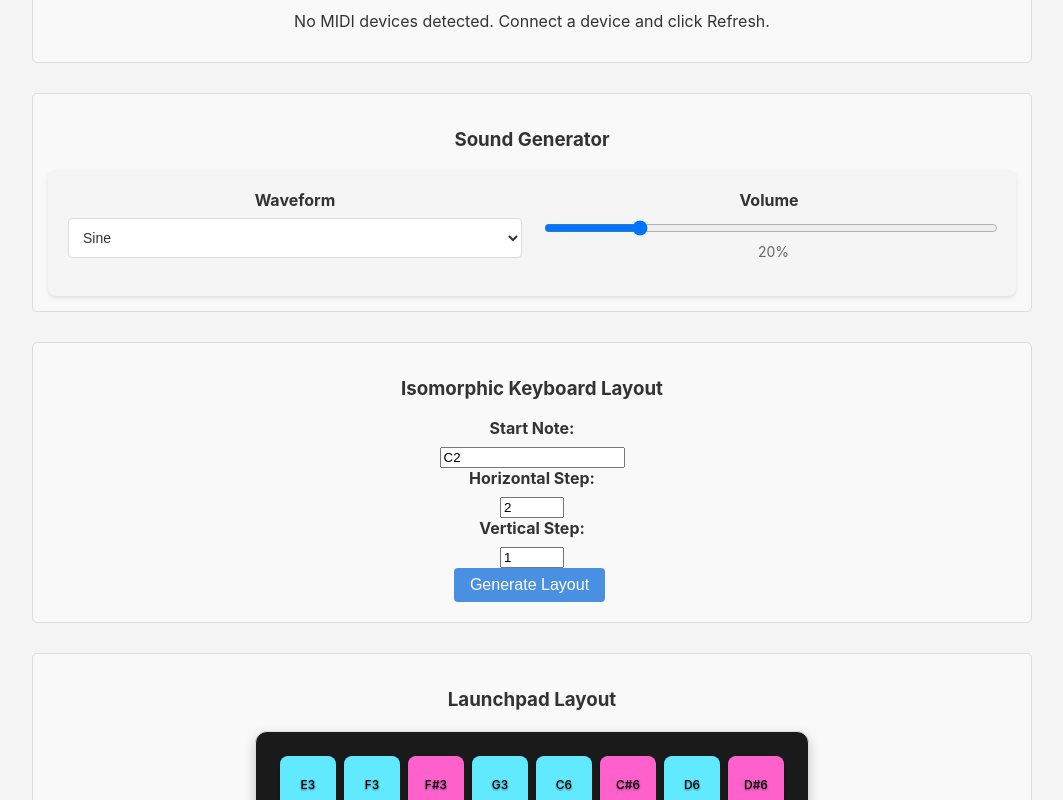
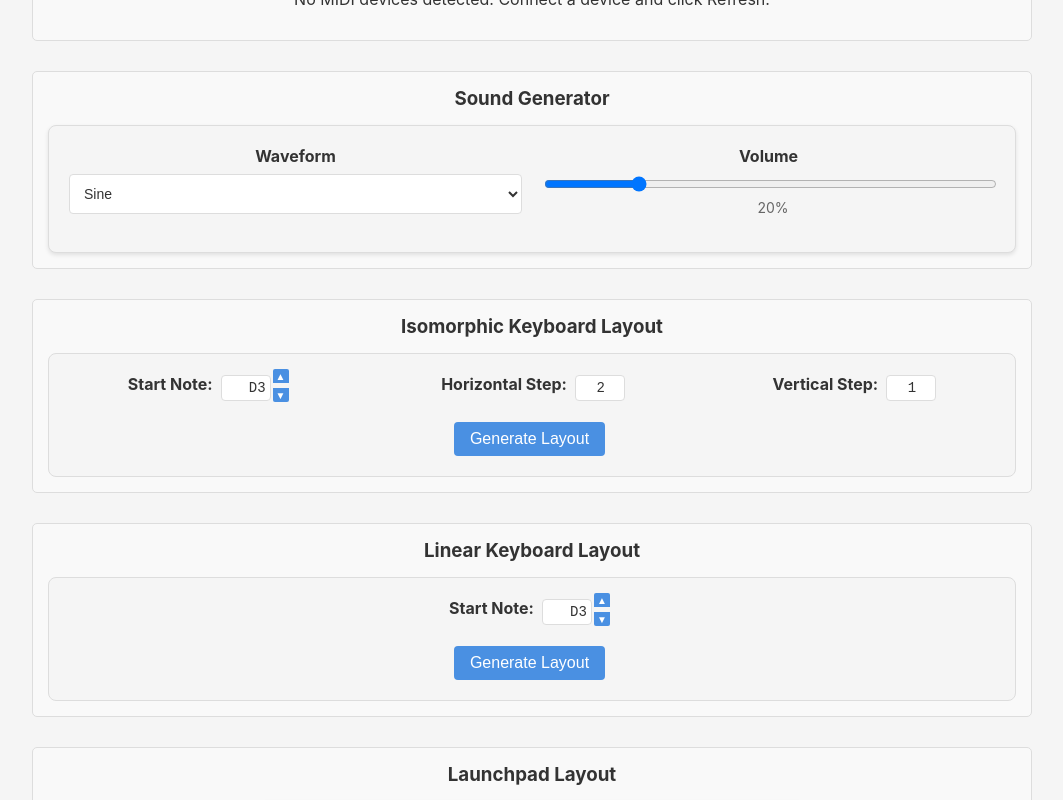
Before and after one commit to iwilare/launchpad, a React (Vite) app: page / in a window 1280 px wide. Shown: the part 380-1180 px from the top of the page, without its empty margins (108-1171 px from the left). Built offline with nearby package versions, Linux system fonts and the light colour scheme.

Commit message:
Added sessions

```diff
--- a/src/App.css
+++ b/src/App.css
@@ -144,6 +144,11 @@ body {
   font-weight: 500;
   color: var(--text-color);
   transition: color var(--transition-speed);
+}
+
+h3 {
+  margin-top: 0;
+  margin-bottom: 15px;
 }
 
 .theme-toggle {
@@ -457,6 +462,7 @@ button:disabled {
   background: var(--sound-generator-bg);
   padding: 20px;
   border-radius: 8px;
+  border: 1px solid var(--border-color);
   box-shadow: 0 2px 4px rgba(0,0,0,0.1);
 }
 
@@ -467,10 +473,33 @@ button:disabled {
   margin-bottom: 15px;
 }
 
-.control-group {
+.sound-control-group {
   flex: 1;
   min-width: 200px;
 }
+
+.sound-control-group label {
+  display: block;
+  margin-bottom: 8px;
+  font-weight: bold;
+  color: var(--text-color);
+}
+
+.sound-control-group select {
+  width: 100%;
+  padding: 10px;
+  border: 1px solid var(--border-color);
+  border-radius: 4px;
+  background-color: var(--select-bg);
+  color: var(--text-color);
+  font-size: 14px;
+}
+
+.sound-control-group input[type="range"] {
+  width: 100%;
+  margin-bottom: 5px;
+}
+
 
 .control-group label {
   display: block;
@@ -518,12 +547,6 @@ button:disabled {
   justify-content: space-between;
   align-items: center;
   margin-bottom: 15px;
-}
-
-.note-map-header h3 {
-  margin: 0;
-  font-size: 1.2rem;
-  color: var(--text-color);
 }
 
 .note-map-table-container {
@@ -930,22 +953,6 @@ button:disabled {
   font-weight: bold;
 }
 
-/* Add CSS for the JankoLayout component */
-.janko-layout-container {
-  margin-top: 20px;
-  padding: 15px;
-  background-color: var(--color-settings-bg);
-  border-radius: 8px;
-  border: 1px solid var(--border-color);
-}
-
-.janko-settings {
-  display: grid;
-  grid-template-columns: repeat(auto-fit, minmax(200px, 1fr));
-  gap: 15px;
-  margin-bottom: 15px;
-}
-
 .setting-group {
   display: flex;
   flex-direction: column;
@@ -1095,3 +1102,82 @@ button:disabled {
 .color-controls {
   margin-bottom: 10px;
 }
+
+.isomorphic-keyboard-generator {
+  padding: 15px;
+  background: var(--sound-generator-bg);
+  border: 1px solid var(--border-color);
+  border-radius: 8px;
+}
+
+.isomorphic-keyboard-generator .controls-grid {
+  display: flex;
+  align-items: center;
+  gap: 20px;
+  margin-bottom: 15px;
+  justify-content: space-around;
+}
+
+.isomorphic-keyboard-generator .control-group {
+  display: flex;
+  align-items: center;
+  gap: 8px;
+}
+
+
+.isomorphic-keyboard-generator input[type="number"],
+.isomorphic-keyboard-generator .note-input {
+  width: 40px;
+  padding: 4px;
+  border: 1px solid var(--border-color);
+  border-radius: 4px;
+  background: var(--input-bg);
+  color: var(--text-color);
+  font-family: monospace;
+  font-size: 14px;
+  text-align: right;
+}
+
+/* Dark theme adjustments */
+[data-theme="dark"] .isomorphic-keyboard-generator input[type="number"],
+[data-theme="dark"] .isomorphic-keyboard-generator .note-input {
+  background: var(--input-bg);
+  color: var(--text-color);
+}
+
+.note-input-container {
+  display: flex;
+  align-items: center;
+}
+
+.note-stepper {
+  display: flex;
+  flex-direction: column;
+  margin-left: 2px;
+}
+
+.note-stepper button {
+  padding: 0;
+  width: 16px;
+  height: 14px;
+  font-size: 10px;
+  display: flex;
+  align-items: center;
+  justify-content: center;
+  background: var(--button-bg);
+  border: none;
+  cursor: pointer;
+  color: white;
+}
+
+.note-stepper button:first-child {
+  border-radius: 2px 2px 0 0;
+}
+
+.note-stepper button:last-child {
+  border-radius: 0 0 2px 2px;
+}
+
+.note-stepper button:hover {
+  background: var(--button-hover);
+}
--- a/src/App.tsx
+++ b/src/App.tsx
@@ -9,6 +9,7 @@ import GridKeyboard from './components/GridKeyboard';
 import IsomorphicKeyboardGenerator from './components/IsomorphicKeyboardGenerator';
 import { KeyState, MIDIDevice, NoteState, SoundSettings } from './types';
 import { Note, LaunchpadColor, NoteMap, noteToString, isBlackNote, DEFAULT_MAPPINGS } from './types/notes';
+import LinearKeyboardGenerator from './components/LinearKeyboardGenerator';
 
 interface ColorSettings {
   whiteRest: LaunchpadColor;
@@ -25,7 +26,11 @@ const App: React.FC = () => {
   const [selectedOutputDevice, setSelectedOutputDevice] = useState<string>('');
   const [activeNotes, setActiveNotes] = useState<NoteState>({});
   const [activeKeys, setActiveKeys] = useState<KeyState>({});
-  const [noteMap, setNoteMapWithoutSync] = useState<NoteMap>(DEFAULT_MAPPINGS);
+  const [noteMap, setNoteMapWithoutSync] = useState<NoteMap>(() => {
+    // Try to load noteMap from sessionStorage
+    const savedNoteMap = sessionStorage.getItem('noteMap');
+    return savedNoteMap ? JSON.parse(savedNoteMap) : DEFAULT_MAPPINGS;
+  });
   const [theme, setTheme] = useState<'light' | 'dark'>('dark');
   const [soundSettings, setSoundSettings] = useState<SoundSettings>({
     volume: 0.20,
@@ -280,10 +285,12 @@ const App: React.FC = () => {
     });
   };
 
-  // Update setNoteMap to use the single source of truth
+  // Update setNoteMap to use the single source of truth and save to sessionStorage
   const setNoteMap = (newNoteMap: NoteMap) => {
     setNoteMapWithoutSync(newNoteMap);
     sendKeyboardColors(newNoteMap);
+    // Save to sessionStorage
+    sessionStorage.setItem('noteMap', JSON.stringify(newNoteMap));
   };
 
     // Function to synchronize keyboard colors with MIDI note map
@@ -419,6 +426,14 @@ const App: React.FC = () => {
       </div>
 
       <div className="section">
+        <h3>Linear Keyboard Layout</h3>
+        <LinearKeyboardGenerator
+          onUpdateMapping={setNoteMap}
+          colorSettings={colorSettings}
+        />
+      </div>
+
+      <div className="section">
         <h3>Launchpad Layout</h3>
         <GridKeyboard
           onKeyPress={(k) => controllerPlayNote(k)}
--- a/src/components/IsomorphicKeyboardGenerator.tsx
+++ b/src/components/IsomorphicKeyboardGenerator.tsx
@@ -47,9 +47,30 @@ const IsomorphicKeyboardGenerator: React.FC<Props> = ({ onUpdateMapping, colorSe
 
   return (
     <div className="isomorphic-keyboard-generator">
+      <div className="controls-grid">
         <div className="control-group">
           <label>Start Note:</label>
+          <div className="note-input-container">
             <NoteInput data={startNote} onChange={setStartNote} />
+            <div className="note-stepper">
+              <button
+                onClick={() => {
+                  if (startNote < 127) {
+                    setStartNote((startNote + 1) as Note);
+                  }
+                }}
+                disabled={startNote >= 127}
+              >▲</button>
+              <button
+                onClick={() => {
+                  if (startNote > 0) {
+                    setStartNote((startNote - 1) as Note);
+                  }
+                }}
+                disabled={startNote <= 0}
+              >▼</button>
+            </div>
+          </div>
         </div>
         <div className="control-group">
           <label>Horizontal Step:</label>
@@ -71,6 +92,7 @@ const IsomorphicKeyboardGenerator: React.FC<Props> = ({ onUpdateMapping, colorSe
             max={12}
           />
         </div>
+      </div>
       <button
         onClick={generateIsomorphicLayout}
         className="generate-button"
--- /dev/null
+++ b/src/components/LinearKeyboardGenerator.tsx
@@ -0,0 +1,81 @@
+import React, { useState } from 'react';
+import { Note, LaunchpadColor, NoteMap, isBlackKey, stringToNote, GRID_LAYOUT as GRID_LAYOUT, isBlackNote, DEFAULT_BASE_NOTE, LOWEST_CONTROLLER_NOTE } from '../types/notes';
+import NoteInput from './NoteInput';
+
+interface Props {
+  onUpdateMapping: (newNoteMap: NoteMap) => void;
+  colorSettings: {
+    whiteRest: LaunchpadColor;
+    whitePressed: LaunchpadColor;
+    blackRest: LaunchpadColor;
+    blackPressed: LaunchpadColor;
+  };
+}
+
+const LinearKeyboardGenerator: React.FC<Props> = ({ onUpdateMapping, colorSettings }) => {
+  const [baseNote, setBaseNote] = useState<Note>(DEFAULT_BASE_NOTE);
+
+  const generateLinearLayout = () => {
+    const noteMap: NoteMap = {};
+
+    // Iterate through the gridLayout structure
+    GRID_LAYOUT.forEach((row, _) => {
+      row.forEach((source, _) => {
+        // Calculate the new note number based on position and steps
+        const target = (source + baseNote - LOWEST_CONTROLLER_NOTE) as Note;
+
+        // Convert to Note object for determining black/white key
+        const isBlackKeyNote = isBlackNote(target);
+
+        // Create the note mapping with colors from settings
+        noteMap[source] = {
+          target: target,
+          restColor: isBlackKeyNote ? colorSettings.blackRest : colorSettings.whiteRest,
+          pressedColor: isBlackKeyNote ? colorSettings.blackPressed : colorSettings.whitePressed
+        };
+      });
+    });
+
+    // Update the parent component with the new mapping
+    onUpdateMapping(noteMap);
+  };
+
+  return (
+    <div className="isomorphic-keyboard-generator">
+      <div className="controls-grid">
+        <div className="control-group">
+          <label>Start Note:</label>
+          <div className="note-input-container">
+            <NoteInput data={baseNote} onChange={setBaseNote} />
+            <div className="note-stepper">
+              <button
+                onClick={() => {
+                  if (baseNote < 127) {
+                    setBaseNote((baseNote + 1) as Note);
+                  }
+                }}
+                disabled={baseNote >= 127}
+              >▲</button>
+              <button
+                onClick={() => {
+                  if (baseNote > 0) {
+                    setBaseNote((baseNote - 1) as Note);
+                  }
+                }}
+                disabled={baseNote <= 0}
+              >▼</button>
+            </div>
+          </div>
+        </div>
+      </div>
+      <button
+        onClick={generateLinearLayout}
+        className="generate-button"
+      >
+        Generate Layout
+      </button>
+    </div>
+  );
+};
+
+export default LinearKeyboardGenerator;
--- a/src/components/NoteInput.tsx
+++ b/src/components/NoteInput.tsx
@@ -40,7 +40,6 @@ const NoteInput: React.FC<NoteInputProps> = ({ onChange, data, className }) => {
       onChange={handleChange}
       className={`note-input ${!isValid ? 'invalid-input' : ''} ${className}`}
       maxLength={4}
-      placeholder="C4"
       title="Enter note name (e.g., C4, C#3)"
     />
   );
--- a/src/components/SoundGenerator.tsx
+++ b/src/components/SoundGenerator.tsx
@@ -30,7 +30,7 @@ const SoundGenerator: React.FC<SoundGeneratorProps> = ({ settings, onSettingsCha
   return (
     <div className="sound-generator">
       <div className="control-row">
-        <div className="control-group">
+        <div className="sound-control-group">
           <label htmlFor="waveform">Waveform</label>
           <select
             id="waveform"
@@ -45,7 +45,7 @@ const SoundGenerator: React.FC<SoundGeneratorProps> = ({ settings, onSettingsCha
           </select>
         </div>
 
-        <div className="control-group">
+        <div className="sound-control-group">
           <label htmlFor="volume">Volume</label>
           <input
             type="range"
--- a/src/types/notes.ts
+++ b/src/types/notes.ts
@@ -14,7 +14,9 @@ export enum NoteName {
   B = 'B'
 }
 
-export const DEFAULT_BASE_NOTE = 36 + 12;
+export const DEFAULT_BASE_NOTE = 50;
+
+export const LOWEST_CONTROLLER_NOTE = 36;
 
 export const NoteNameList = Object.values(NoteName);
 
@@ -90,7 +92,7 @@ export const stringToNoteName = (noteString: string): NoteName | null => {
 // Convert a note string (e.g. "C4", "F#3") to a MIDI note number
 export const stringToNoteRepr = (noteString: string): NoteRepr | null => {
   // Match format: note[#b]octave (e.g. C4, F#3, Bb2)
-  const match = noteString.match(/^([A-G][#b])?(-?\d+)$/);
+  const match = noteString.match(/^([A-G][#b]?)\s*(\d+)$/);
   if (!match) return null;
 
   const [, noteNameString, octaveStr] = match;
@@ -115,7 +117,7 @@ export const noteReprToString = (noteRepr: NoteRepr): string => {
 };
 
 export const noteToNoteRepr = (note: Note): NoteRepr => {
-  const octave = Math.floor(note / 12) - 2;
+  const octave = Math.floor(note / 12) - 1;
   const noteIndex = note % 12;
   const noteName = NoteNameList[noteIndex];
   return { name: noteName, octave: octave };
@@ -126,7 +128,7 @@ export const noteNameToNote = (noteName: NoteName): Note => {
 };
 
 export const noteReprToNote = (noteRepr: NoteRepr): Note => {
-  return noteRepr.octave * 12 + noteNameToNote(noteRepr.name);
+  return (noteRepr.octave + 1) * 12 + noteNameToNote(noteRepr.name);
 };
 
 export const noteToString = (note: Note): string => {
```
Also changed, not shown: src/components/GridKeyboard.tsx (+22 -16 lines), src/components/MIDINoteMap.tsx (+58 -16 lines). Lines whose indentation alone changed are shown as unchanged.
